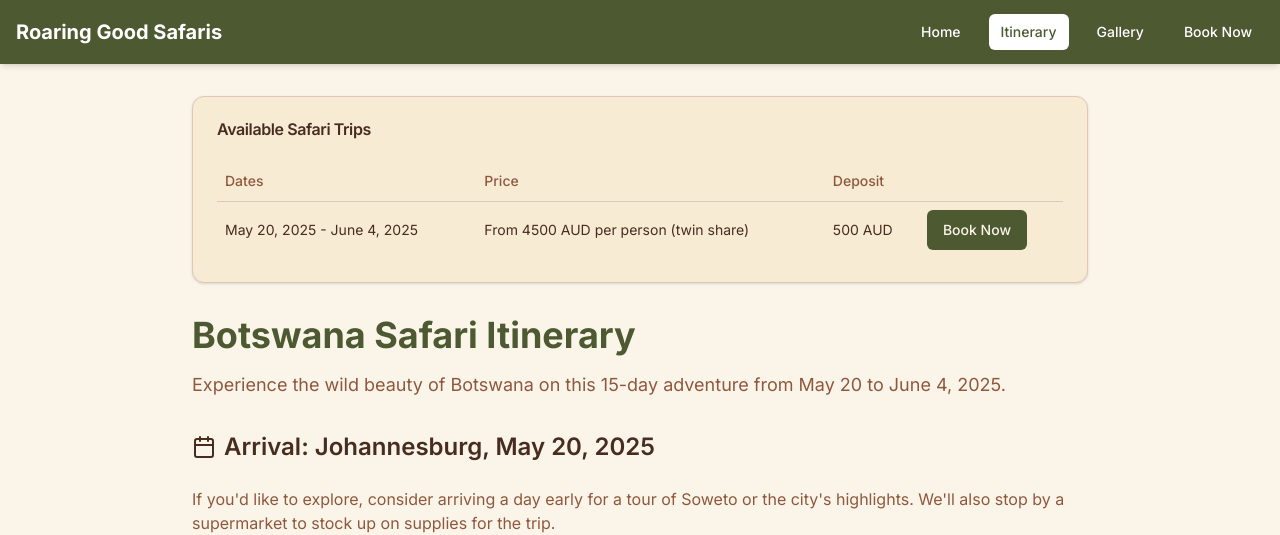
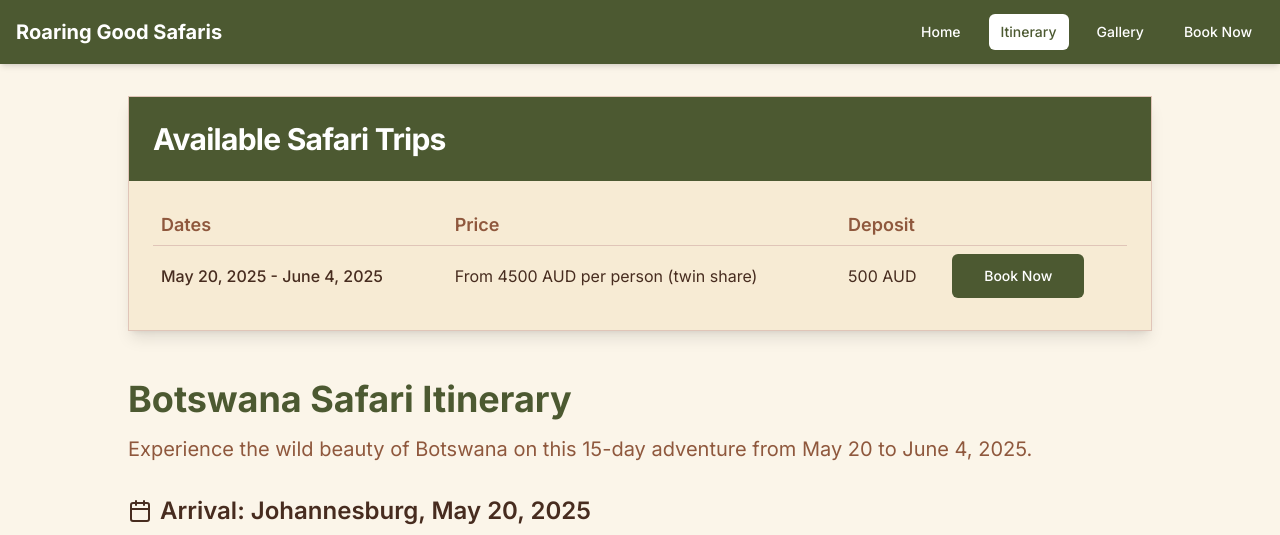
Before and after one commit to xBaiii/roaring-good-safaris, a Next.js app: page /itinerary in a window 1280 px wide. Shown: the top 535 px of the page. Built offline with nearby package versions, Linux system fonts and the light colour scheme.

Commit message:
funky button

```diff
--- a/src/app/contact/page.tsx
+++ b/src/app/contact/page.tsx
@@ -53,7 +53,7 @@ export default function Contact() {
                 <div className="grid w-full items-center gap-4">
                   <div className="flex flex-col space-y-1.5">
                     <Label htmlFor="name">Name</Label>
-                    <Input id="name" placeholder="John Doe" />
+                    <Input id="name" placeholder="John" />
                   </div>
                   <div className="flex flex-col space-y-1.5">
                     <Label htmlFor="email">Email</Label>
@@ -67,7 +67,7 @@ export default function Contact() {
                     <Label htmlFor="phone">Phone</Label>
                     <Input
                       id="phone"
-                      placeholder="+1 234 567 8900"
+                      placeholder="+61 123 456 789"
                       type="tel"
                     />
                   </div>
--- a/src/app/itinerary/page.tsx
+++ b/src/app/itinerary/page.tsx
@@ -1,7 +1,10 @@
+"use client";
+
+import { useEffect, useRef, useState } from "react";
 import Image from "next/image";
 import { Card, CardContent, CardHeader, CardTitle } from "@/components/ui/card";
 import { Separator } from "@/components/ui/separator";
-import { Calendar, MapPin } from "lucide-react";
+import { Calendar, MapPin, ChevronUp } from "lucide-react";
 import { Button } from "@/components/ui/button";
 import {
   Table,
@@ -14,30 +17,64 @@ import {
 import Link from "next/link";
 
 export default function Itinerary() {
+  const [showScrollButton, setShowScrollButton] = useState(false);
+  const availableTripsRef = useRef<HTMLDivElement>(null);
+
+  useEffect(() => {
+    const handleScroll = () => {
+      if (availableTripsRef.current) {
+        const rect = availableTripsRef.current.getBoundingClientRect();
+        setShowScrollButton(rect.bottom < 0);
+      }
+    };
+
+    window.addEventListener("scroll", handleScroll);
+    return () => window.removeEventListener("scroll", handleScroll);
+  }, []);
+
+  const scrollToTop = () => {
+    window.scrollTo({ top: 0, behavior: "smooth" });
+  };
+
   return (
     <div className="container mx-auto px-4 py-8">
-      <div className="max-w-4xl mx-auto">
-        <Card className="mb-8">
-          <CardHeader>
-            <CardTitle>Available Safari Trips</CardTitle>
+      <div className="max-w-5xl mx-auto">
+        <div ref={availableTripsRef}>
+          <Card className="mb-12 shadow-lg rounded-none">
+            <CardHeader className="bg-safari-primary text-white">
+              <CardTitle className="text-3xl font-bold">
+                Available Safari Trips
+              </CardTitle>
             </CardHeader>
-          <CardContent>
+            <CardContent className="p-6">
               <Table>
                 <TableHeader>
                   <TableRow>
-                  <TableHead>Dates</TableHead>
-                  <TableHead>Price</TableHead>
-                  <TableHead>Deposit</TableHead>
-                  <TableHead></TableHead>
+                    <TableHead className="text-lg font-semibold">
+                      Dates
+                    </TableHead>
+                    <TableHead className="text-lg font-semibold">
+                      Price
+                    </TableHead>
+                    <TableHead className="text-lg font-semibold">
+                      Deposit
+                    </TableHead>
+                    <TableHead className="text-lg font-semibold"></TableHead>
                   </TableRow>
                 </TableHeader>
                 <TableBody>
-                <TableRow>
-                  <TableCell>May 20, 2025 - June 4, 2025</TableCell>
+                  <TableRow className="text-base">
+                    <TableCell className="font-medium">
+                      May 20, 2025 - June 4, 2025
+                    </TableCell>
                     <TableCell>From 4500 AUD per person (twin share)</TableCell>
                     <TableCell>500 AUD</TableCell>
                     <TableCell>
-                    <Button asChild>
+                      <Button
+                        asChild
+                        size="lg"
+                        className="bg-safari-primary hover:bg-[hsl(var(--marsh-dark))] text-white"
+                      >
                         <Link href="/contact">Book Now</Link>
                       </Button>
                     </TableCell>
@@ -46,11 +83,23 @@ export default function Itinerary() {
               </Table>
             </CardContent>
           </Card>
+        </div>
+
+        {showScrollButton && (
+          <button
+            onClick={scrollToTop}
+            className="fixed top-20 left-1/2 transform -translate-x-1/2 z-50 bg-safari-primary text-white py-2 px-4 rounded-full shadow-lg hover:bg-[hsl(var(--marsh-dark))] transition-colors duration-300 flex items-center space-x-2"
+            aria-label="View Available Safari Trips"
+          >
+            <ChevronUp className="w-5 h-5" />
+            <span className="hidden md:inline">Available Trips</span>
+          </button>
+        )}
 
         <h1 className="text-4xl font-bold mb-4 text-primary">
           Botswana Safari Itinerary
         </h1>
-        <p className="text-lg mb-8 text-muted-foreground">
+        <p className="text-xl mb-8 text-muted-foreground">
           Experience the wild beauty of Botswana on this 15-day adventure from
           May 20 to June 4, 2025.
         </p>
```
Lines whose indentation alone changed are shown as unchanged.
